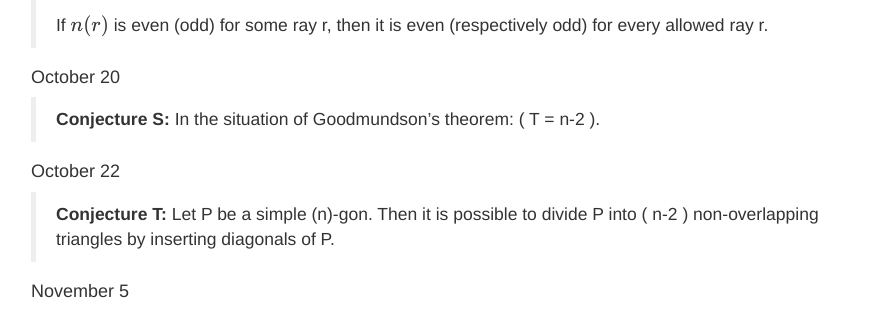
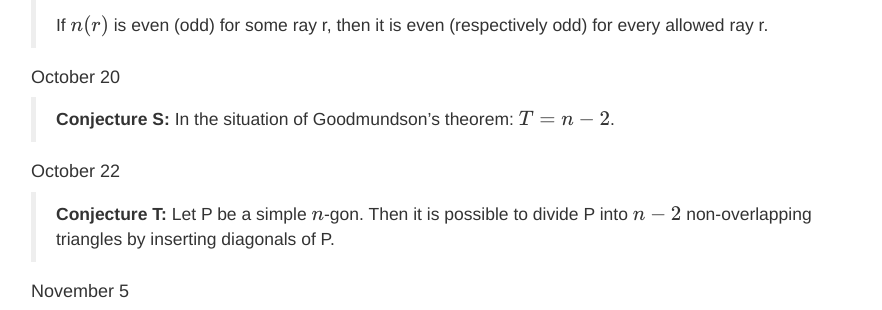
Before and after one commit to theronhitchman/euclidean-geometry, a Jekyll site: the page built from class/index.md, in a window 1280 px wide and 900 px high, scrolled down 1942 px. Shown: the part 198-508 px from the top of the window, without its empty margins (39-921 px from the left). Built offline with Jekyll 4.4.1, drawn with Linux system fonts in a browser that asks for light colours; nearby versions of some CDN libraries; formulas are drawn with MathJax 3.

Commit message:
more math corrections to tasks page

```diff
--- a/class/index.md
+++ b/class/index.md
@@ -93,12 +93,12 @@ diagonals. But how do we know that those diagonals meet?
 
 #### October 20
 
-> **Conjecture S:** In the situation of Goodmundson's theorem: \( T = n-2 \).
+> **Conjecture S:** In the situation of Goodmundson's theorem: \\( T = n-2 \\).
 
 #### October 22
 
-> **Conjecture T:** Let P be a simple \(n\)-gon. Then it is possible to divide
-> P into \( n-2 \) non-overlapping triangles by inserting diagonals of P.
+> **Conjecture T:** Let P be a simple \\(n\\)-gon. Then it is possible to divide
+> P into \\( n-2 \\) non-overlapping triangles by inserting diagonals of P.
 
 #### November 5
 
```
